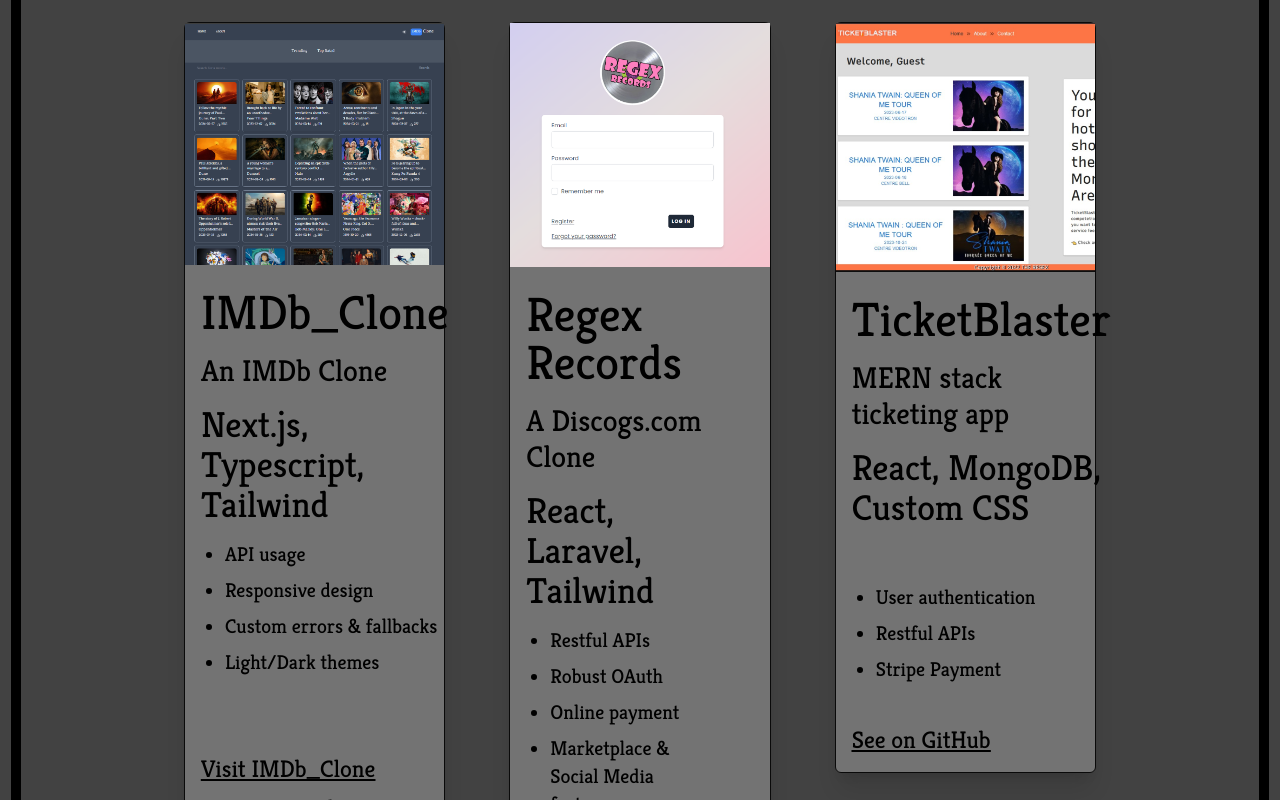
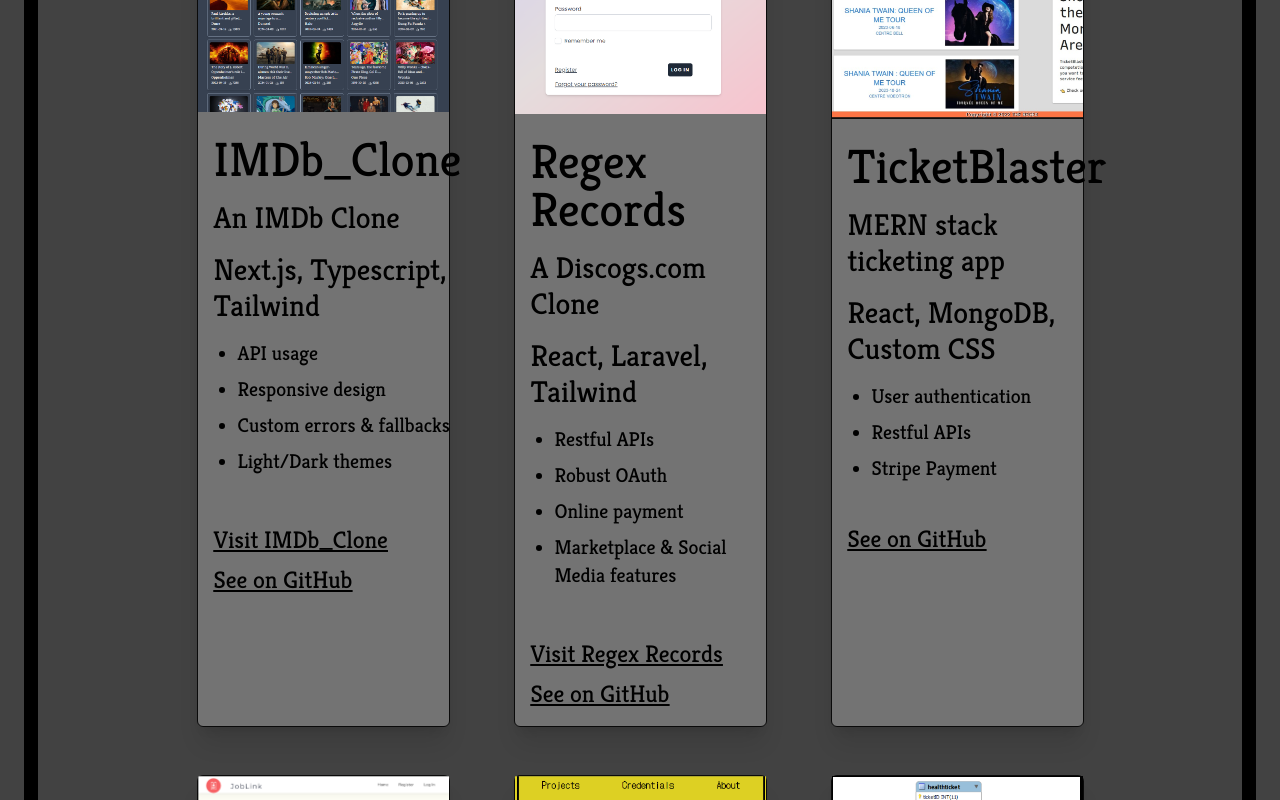
Before and after one commit to ChristopherPerrault/portfolio, a Next.js app: page / in a window 1280 px wide. Shown: the part 1240-2040 px from the top of the page. Built offline with nearby package versions, Linux system fonts and the light colour scheme; a web font is replaced by a local one.

Commit message:
resposiveness overhaul + other style tweaks, text sizing

```diff
--- a/app/_components/about/Intro.tsx
+++ b/app/_components/about/Intro.tsx
@@ -9,7 +9,7 @@
     new Date().getFullYear() - 1986 - (new Date().getMonth() < 5 ? 1 : 0);
 
   return (
-    <div className="flex flex-col flex-wrap justify-center mx-60 text-[color:var(--primary-yellow)] my-24 text-5xl">
+    <div className="flex flex-col flex-wrap justify-center mx-60 text-[color:var(--primary-yellow)] my-24 text-4xl">
       <h1>
         {lang
           ? `Hey ! I'm Chris, a ${age} year old Montreal resident who writes computer code! I pivoted towards full stack development from a career in cooking and it suits me well.`
--- a/app/_components/credentials/Intro.tsx
+++ b/app/_components/credentials/Intro.tsx
@@ -6,7 +6,7 @@
   const { lang }: { lang: boolean } = useLanguage();
 
   return (
-    <div className="flex flex-col flex-wrap justify-center mx-60 text-[color:var(--primary-yellow)] my-24 text-5xl">
+    <div className="flex flex-col flex-wrap justify-center mx-60 text-[color:var(--primary-yellow)] my-24 text-4xl">
       <h2>
         {lang
           ? `I'm a proud Full Stack Developer graduate of John Abbott College. Have a look below at my experience & ever-growing list of achievements! Check my `
--- a/app/_components/projects/ProjectCard.tsx
+++ b/app/_components/projects/ProjectCard.tsx
@@ -25,34 +25,44 @@
   const { lang }: { lang: boolean } = useLanguage();
 
   return (
-    // container div for top & bottom sides
-    <div className="flex flex-col w-1/4 h-full m-8 my-6 border rounded-md shadow-xl border-neutral-950 bg-neutral-500">
+    // container div for top & bottom sides of the cards
+    <div className="flex flex-col w-full md:w-1/2 lg:w-1/3 xl:w-1/4 m-8 my-6 border rounded-md shadow-xl border-neutral-950 bg-neutral-500">
       {/*  top side div */}
       <div className="w-full ">
         <Image
           src={imgSrc}
-          //   width="full"
-          // height="full"
+          // width={900}
           height={900}
           alt={lang ? "Project screenshot" : "Capture d'écran du projet"}
         />
       </div>
 
+      {/*// TODO: text-wrap + whitespace-normal attempts to keep text from overflowing on smaller screens, but it still does in a few cases */}
+
       {/*  bottom side div  */}
-      <div className="flex flex-col flex-wrap w-3/4 m-4">
-        <p className="my-2 text-5xl">{title}</p>
-        <p className="my-2 text-3xl">{description}</p>
-        <p className="my-2 text-4xl">{mainTechs}</p>
+      <div className="flex flex-col flex-wrap w-full m-4">
+        <p className="my-2 text-3xl md:text-4xl lg:text-5xl text-wrap whitespace-normal">
+          {title}
+        </p>
+        <p className="my-2 text-xl md:text-2xl lg:text-3xl text-wrap whitespace-normal">
+          {description}
+        </p>
+        <p className="my-2 text-xl md:text-2xl lg:text-3xl text-wrap whitespace-normal">
+          {mainTechs}
+        </p>
 
         <ul>
           {points.map((point, index) => (
-            <li key={index} className="m-2 ml-6 text-xl list-disc">
+            <li
+              key={index}
+              className="m-2 ml-6 text-base md:text-lg lg:text-xl list-disc"
+            >
               {point}
             </li>
           ))}
         </ul>
 
-        <div className="flex flex-col mt-8 text-2xl underline">
+        <div className="flex flex-col mt-8 text-lg md:text-xl lg:text-2xl underline">
           {url && (
             <Link
               className="my-2 hover:text-[--secondary-yellow]"
--- a/app/_components/projects/ProjectsIntro.tsx
+++ b/app/_components/projects/ProjectsIntro.tsx
@@ -5,7 +5,7 @@
   const { lang }: { lang: boolean } = useLanguage();
 
   return (
-    <div className="flex flex-col flex-wrap justify-center mx-60 text-[color:var(--primary-yellow)] my-24 text-5xl">
+    <div className="flex flex-col flex-wrap justify-center mx-60 text-[color:var(--primary-yellow)] my-24 text-4xl">
       <h2 className="my-4">
         {lang
           ? "Welcome to my portfolio showcase! Here, you'll find a curated collection of projects that I've had the privilege to work on or collaborate with talented individuals. Explore this page to discover the diverse range of endeavors I've been involved in, and gain insights into my skills, expertise, and dedication to delivering impactful results."
--- a/app/globals.css
+++ b/app/globals.css
@@ -10,7 +10,7 @@
   --primary-bronze: #b06c28;
 }
 
-/* surrounds every page, found in layout.js */
+/* surrounds every page, found in layout.tsx */
 .custom-border {
   margin: 0.7rem;
   border-left: 10px solid;
@@ -19,3 +19,26 @@
   border-bottom: 32px solid black;
   border-radius: 2.4%;
 }
+
+/* Responsive adjustments */
+@media (min-width: 640px) {
+  .custom-border {
+    margin: 1rem;
+    border-left: 12px solid;
+    border-right: 12px solid;
+    border-top: 8px solid black;
+    border-bottom: 36px solid black;
+    border-radius: 3%;
+  }
+}
+/* Responsive adjustments */
+@media (min-width: 768px) {
+  .custom-border {
+    margin: 1.5rem;
+    border-left: 14px solid;
+    border-right: 14px solid;
+    border-top: 9px solid black;
+    border-bottom: 40px solid black;
+    border-radius: 4%;
+  }
+}
--- a/app/page.tsx
+++ b/app/page.tsx
@@ -27,7 +27,9 @@
         <ProjectsIntro />
 
         {/* project cards container*/}
-        <div className={"flex flex-row flex-wrap justify-center mx-24"}>
+        <div
+          className={"flex flex-col md:flex-row flex-wrap justify-center mx-24"}
+        >
           <ProjectCard
             title="IMDb_Clone"
             imgSrc={imdbClone}
```
